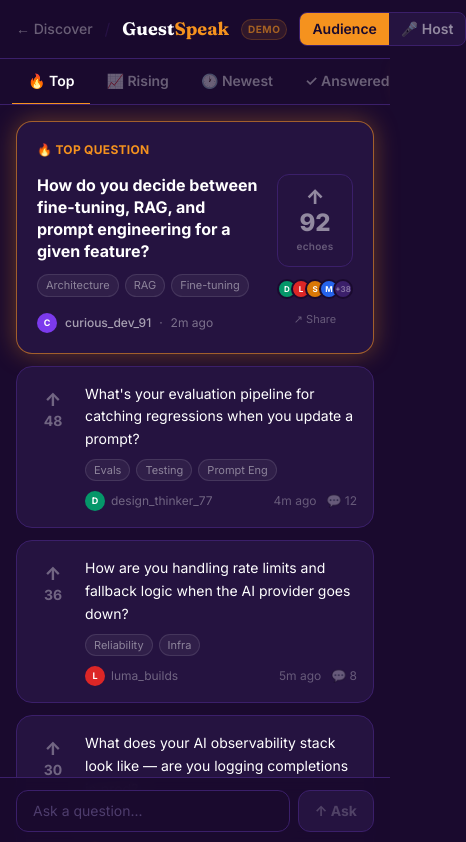
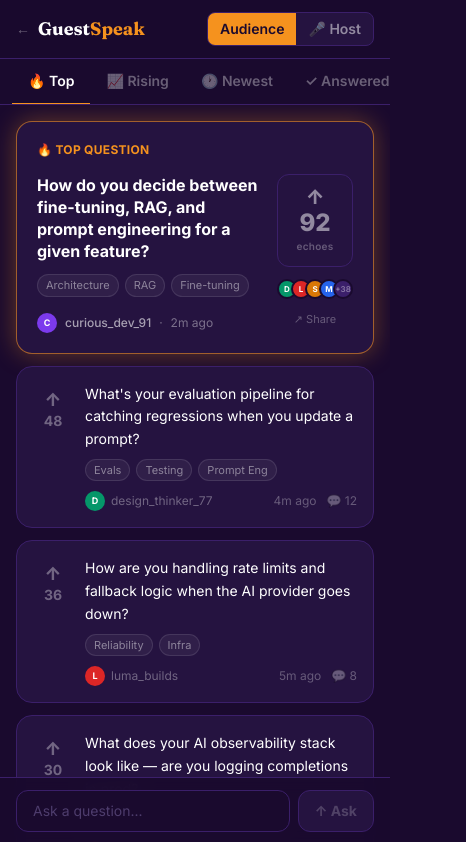
Before and after one commit to ShawnGoff/guestspeak, a Next.js app in the folder frontend/: page /demo/session in a window 390 px wide. Shown: the top 842 px of the page, 466 px wide, since content can reach past the window. Built offline with nearby package versions, Linux system fonts and the light colour scheme.

Commit message:
fix: mobile pass 2 — session header, sort tab button, discover overflow + input

```diff
--- a/frontend/src/app/demo/page.tsx
+++ b/frontend/src/app/demo/page.tsx
@@ -156,7 +156,7 @@ export default function DiscoverPage() {
   }
 
   return (
-    <div className="min-h-screen bg-brand-bg text-white">
+    <div className="min-h-screen bg-brand-bg text-white overflow-x-hidden">
 
       {/* Header */}
       <header className="border-b border-brand-border bg-brand-bg/95 backdrop-blur sticky top-0 z-20">
@@ -209,14 +209,14 @@ export default function DiscoverPage() {
             </div>
 
             {/* Join by code */}
-            <form onSubmit={handleJoin} className="flex gap-0 shrink-0">
+            <form onSubmit={handleJoin} className="flex gap-0 w-full md:w-auto">
               <input
                 type="text"
                 value={code}
                 onChange={e => setCode(e.target.value.toUpperCase())}
                 placeholder="Enter session code"
                 maxLength={12}
-                className="w-44 bg-brand-card border border-brand-border border-r-0 rounded-l-xl px-4 py-3
+                className="flex-1 md:w-44 bg-brand-card border border-brand-border border-r-0 rounded-l-xl px-4 py-3
                            text-white placeholder-brand-border/60 text-sm font-medium
                            focus:outline-none focus:border-brand-purple transition-colors"
               />
--- a/frontend/src/app/demo/session/page.tsx
+++ b/frontend/src/app/demo/session/page.tsx
@@ -513,18 +513,19 @@ function SessionPageInner() {
 
         {/* Header */}
         <header className="border-b border-brand-border bg-brand-bg/95 backdrop-blur shrink-0 z-20 sticky top-0">
-          <div className="px-4 sm:px-6 py-3 flex items-center gap-3">
+          <div className="px-4 sm:px-6 py-3 flex items-center gap-2 sm:gap-3">
             <Link
               href="/demo"
               className="text-white/35 hover:text-white/70 transition-colors text-sm font-medium flex items-center gap-1 shrink-0"
             >
-              ← Discover
+              <span className="sm:hidden">←</span>
+              <span className="hidden sm:inline">← Discover</span>
             </Link>
-            <span className="text-brand-border/40 shrink-0">/</span>
+            <span className="hidden sm:block text-brand-border/40 shrink-0">/</span>
             <Link href="/" className="font-display text-lg font-bold shrink-0">
               Guest<span className="text-brand-orange">Speak</span>
             </Link>
-            <span className="text-[10px] font-bold text-brand-orange/60 bg-brand-orange/10 border border-brand-orange/20 px-1.5 py-0.5 rounded-full tracking-wider shrink-0">
+            <span className="hidden sm:block text-[10px] font-bold text-brand-orange/60 bg-brand-orange/10 border border-brand-orange/20 px-1.5 py-0.5 rounded-full tracking-wider shrink-0">
               DEMO
             </span>
 
@@ -635,7 +636,7 @@ function SessionPageInner() {
               {view === 'audience' && (
                 <button
                   onClick={() => document.getElementById('ask-input')?.focus()}
-                  className="ml-auto flex items-center gap-1.5 bg-orange-gradient text-white font-bold text-xs sm:text-sm px-3 sm:px-4 py-1.5 rounded-lg shadow-orange-glow hover:brightness-110 transition-all my-2 shrink-0"
+                  className="ml-auto hidden sm:flex items-center gap-1.5 bg-orange-gradient text-white font-bold text-xs sm:text-sm px-3 sm:px-4 py-1.5 rounded-lg shadow-orange-glow hover:brightness-110 transition-all my-2 shrink-0"
                 >
                   ✏️ Ask a question
                 </button>
```
